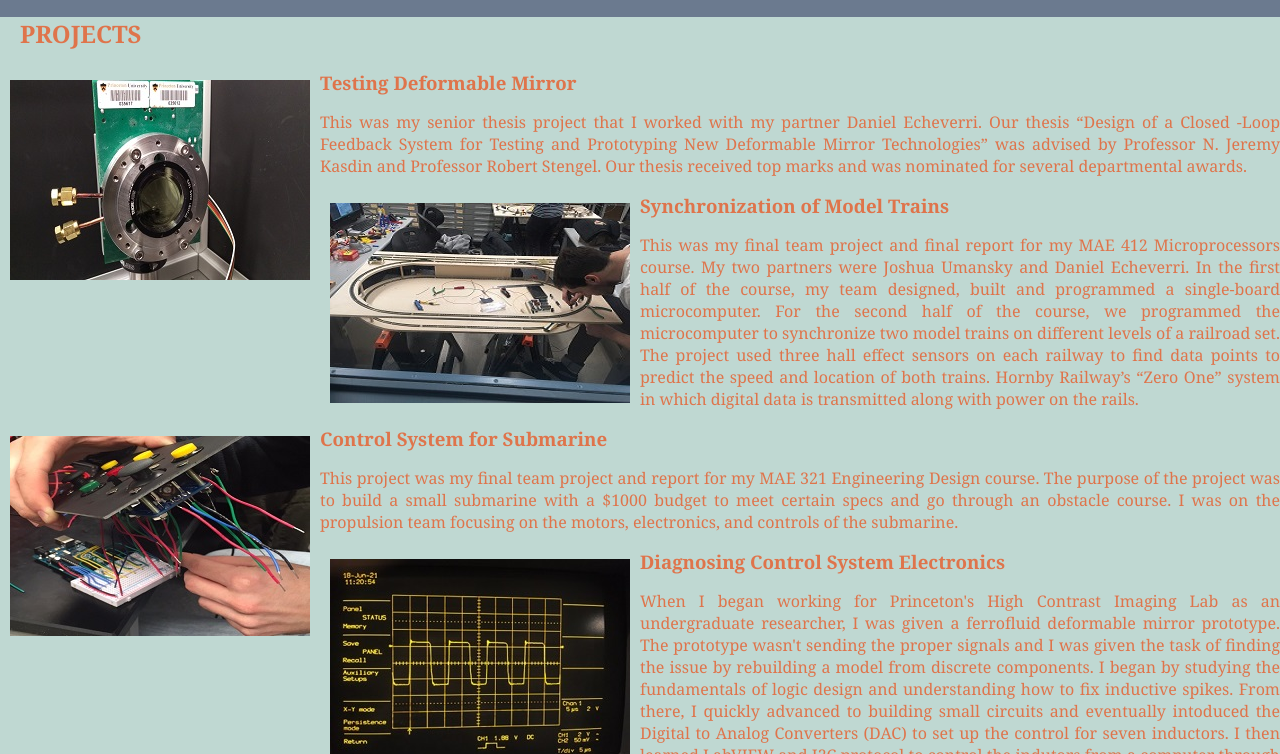
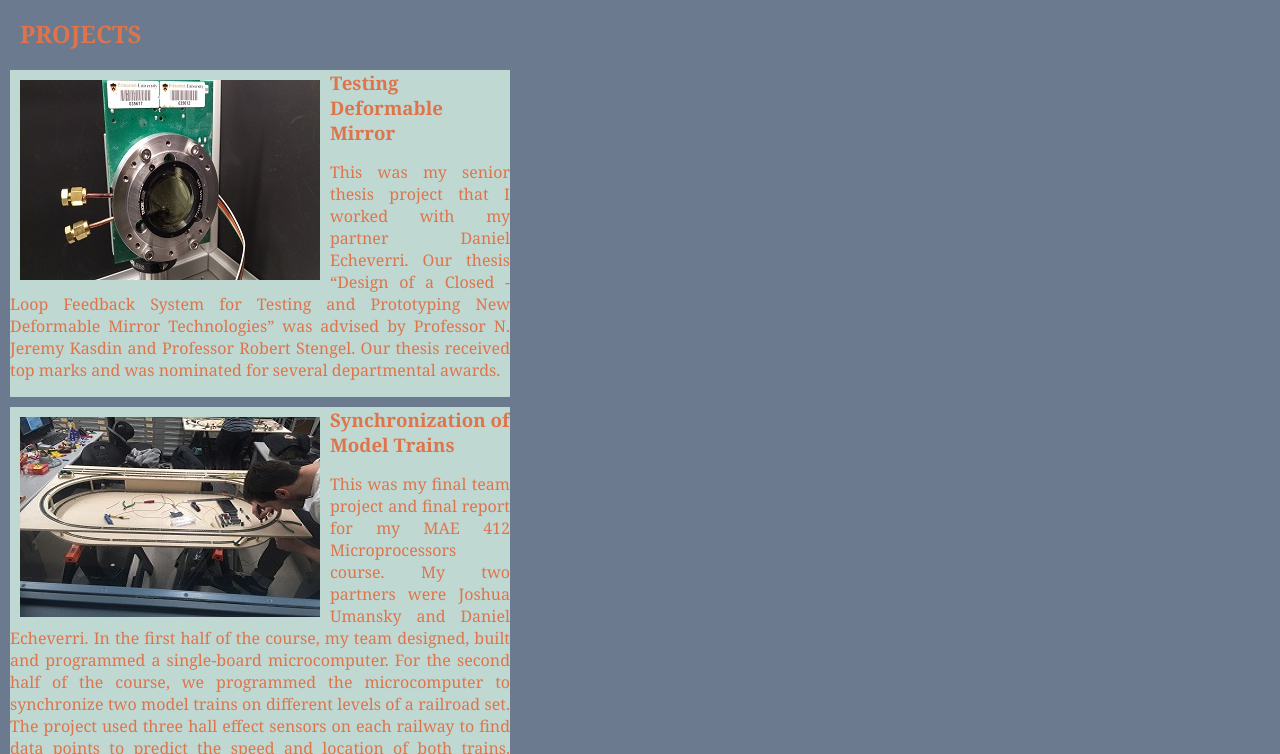
Before and after one commit to williamguiracoche/portfolio, a plain HTML site: page index.html in a window 1280 px wide. Shown: the part 46-800 px from the top of the page. Drawn offline with Linux system fonts and the light colour scheme.

Commit message:
Style changes to article tag

```diff
--- a/css/main.css
+++ b/css/main.css
@@ -23,6 +23,14 @@ body {
   color: #df744b;
 }
 
+article {
+    clear: both;
+    margin: 10px;
+    background-color: #bfd8d2;
+    overflow: auto;
+    max-width: 500px;
+}
+
 h1,
 h3,
 h4,
@@ -46,7 +54,7 @@ p {
 }
 
 .projects {
-    background-color: #bfd8d2;
+
 }
 
 .project_pic {
```
